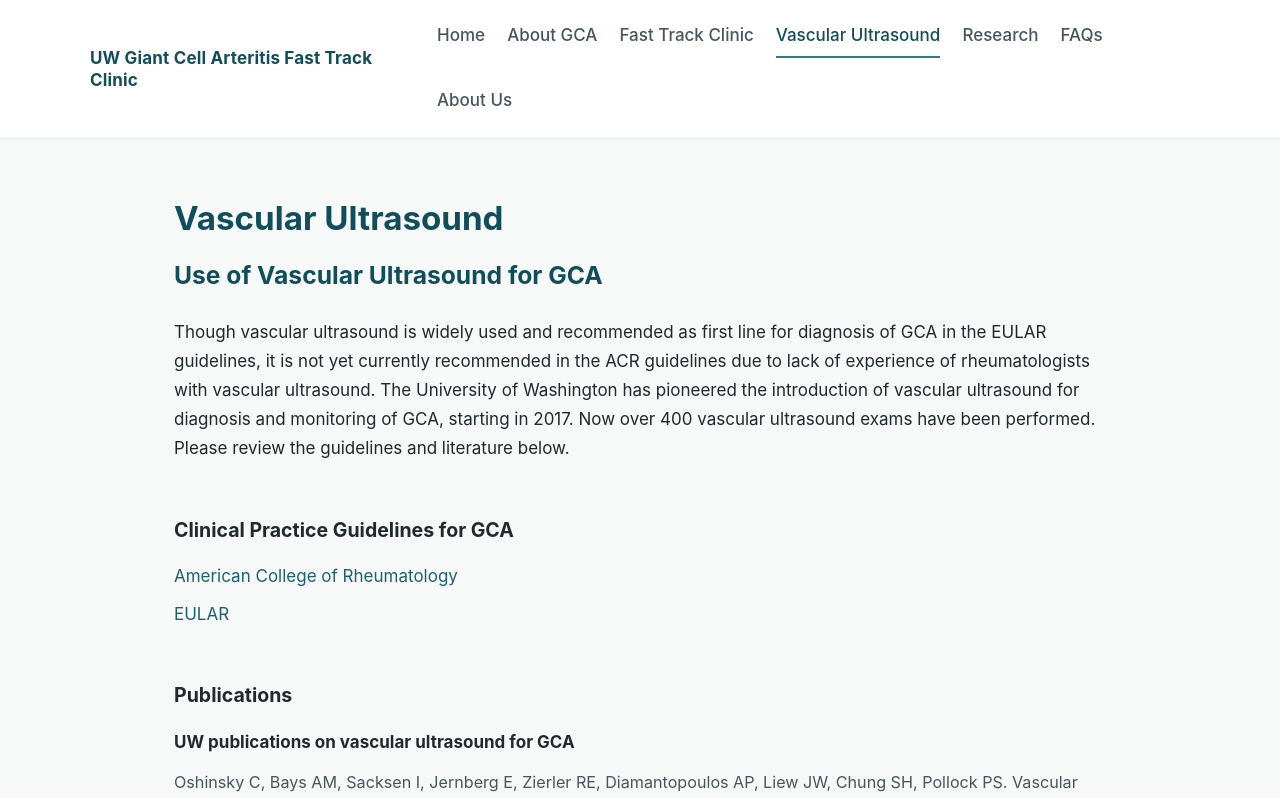
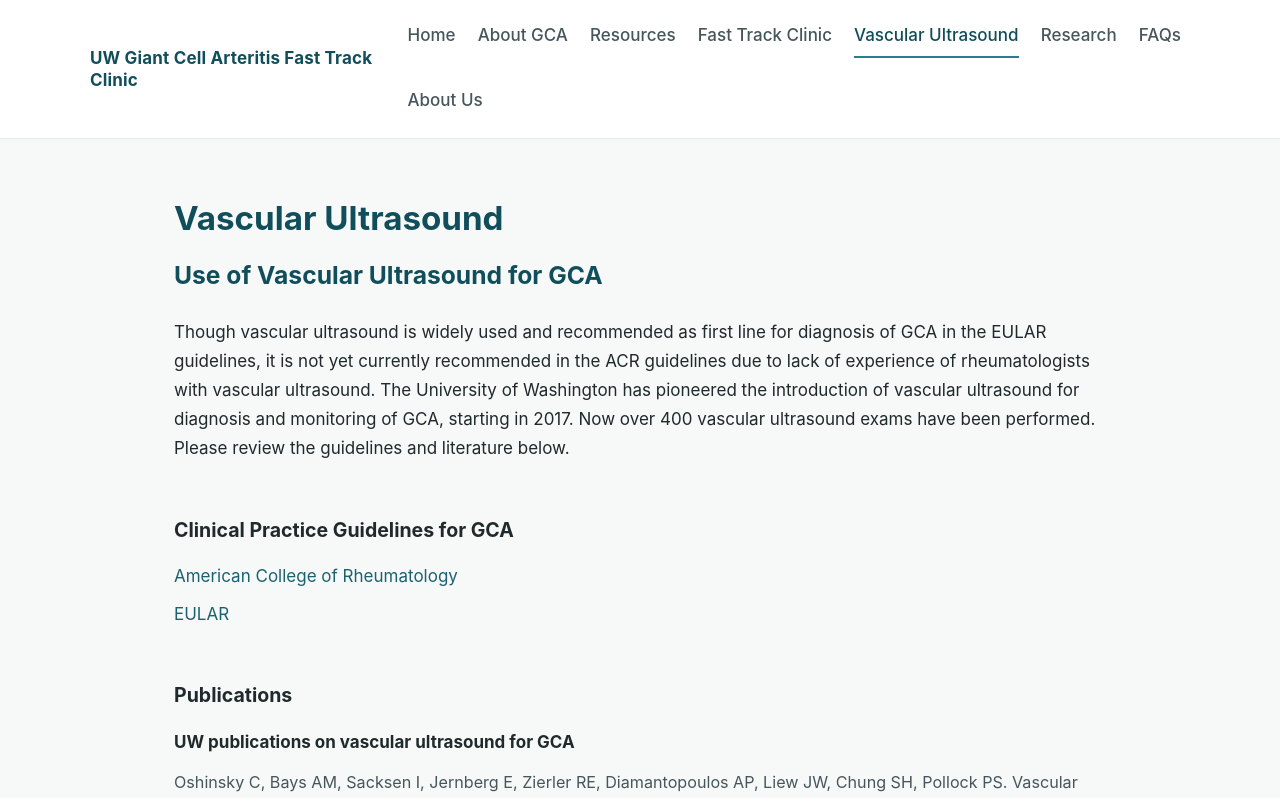
Before and after one commit to rheumify/gca-fast-website, a Next.js app: page /vascular-ultrasound in a window 1280 px wide. Shown: the top 798 px of the page. Built offline with nearby package versions, Linux system fonts and the light colour scheme.

Commit message:
Add Resources link to nav

```diff
--- a/app/layout.js
+++ b/app/layout.js
@@ -46,6 +46,7 @@ export default function RootLayout({ children }) {
             <nav className={`nav ${menuOpen ? 'open' : ''}`}>
               <Link href="/" onClick={close} className={isActive('/') ? 'active' : ''}>Home</Link>
               <Link href="/about-gca" onClick={close} className={isActive('/about-gca') ? 'active' : ''}>About GCA</Link>
+              <Link href="/resources" onClick={close} className={isActive('/resources') ? 'active' : ''}>Resources</Link>
               <Link href="/fast-track-clinic" onClick={close} className={isActive('/fast-track-clinic') ? 'active' : ''}>Fast Track Clinic</Link>
               <Link href="/vascular-ultrasound" onClick={close} className={isActive('/vascular-ultrasound') ? 'active' : ''}>Vascular Ultrasound</Link>
               <Link href="/research" onClick={close} className={isActive('/research') ? 'active' : ''}>Research</Link>
```
